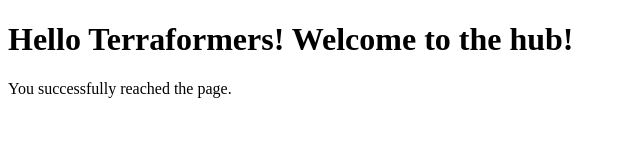
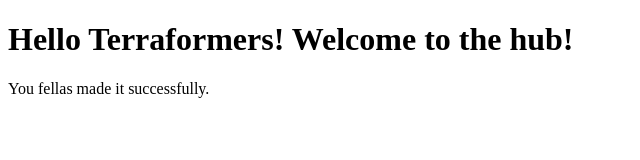
Before and after one commit to nakshi-dudhiya/terraform-beginner-bootcamp-2023, a plain HTML site: page public/index.html in a window 1280 px wide. Shown: the full height of the page, 0-640 px from the left. Drawn offline with Linux system fonts and the light colour scheme.

```diff
--- a/public/index.html
+++ b/public/index.html
@@ -5,6 +5,6 @@
 </head>
 <body>
     <h1>Hello Terraformers! Welcome to the hub!</h1>
-    <p>You successfully reached the page.</p>
+    <p>You fellas made it successfully.</p>
 </body>
 </html>
```
Also changed, not shown: 4 other files.
